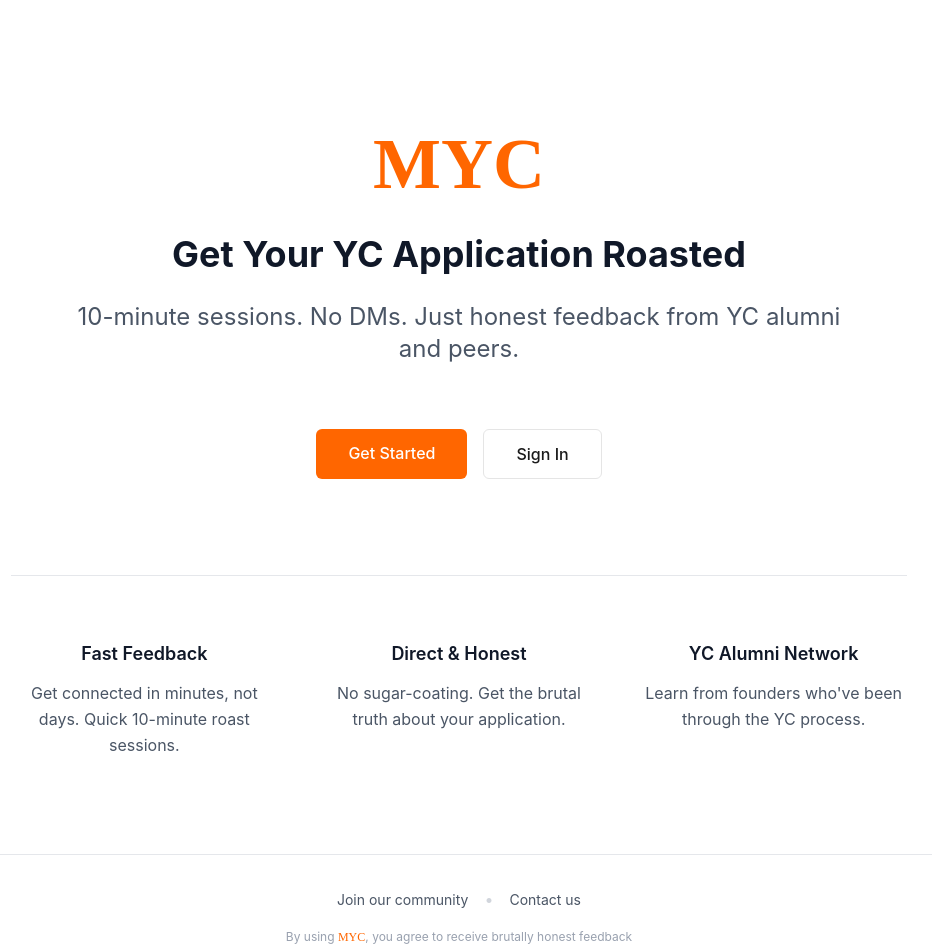
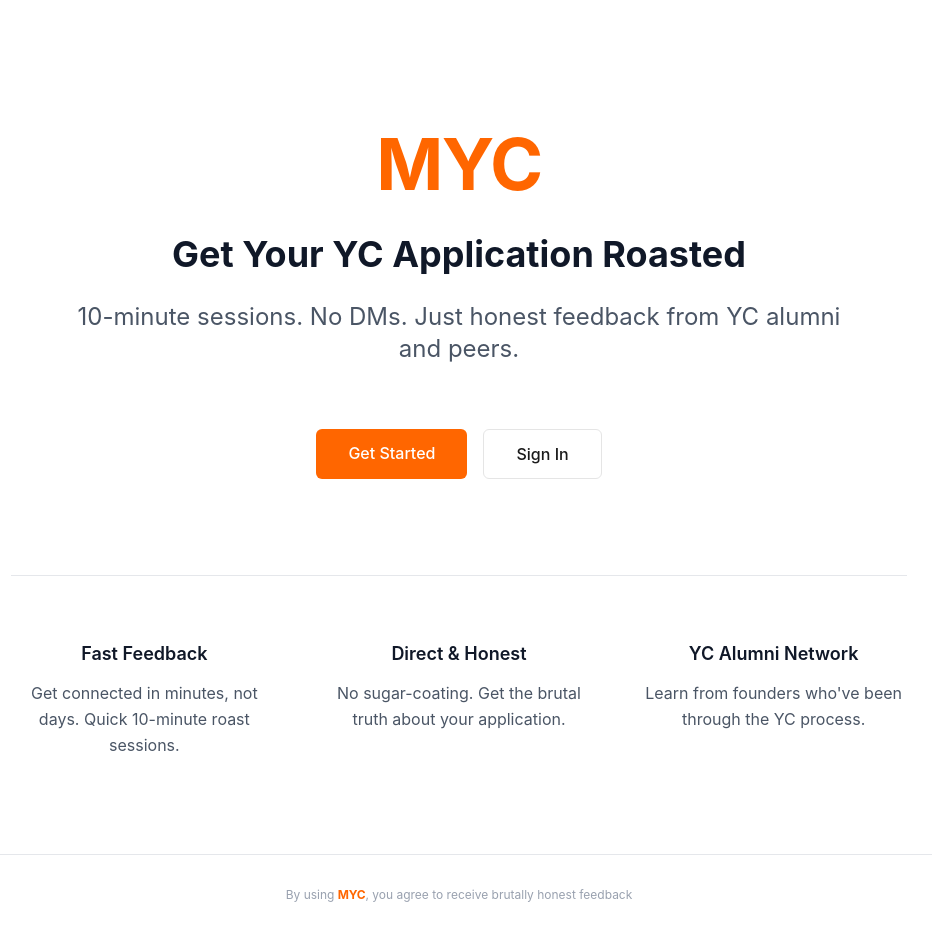
Before and after one commit to jaffarkeikei/myc, a Next.js app: page / in a window 1280 px wide. Shown: the top 952 px of the page, without its empty margins (181-1113 px from the left). Built offline with nearby package versions, Linux system fonts and the light colour scheme.

Commit message:
Match YC font style, remove footer links

```diff
--- a/app/globals.css
+++ b/app/globals.css
@@ -61,7 +61,9 @@
   }
 
   .myc-font {
-    font-family: 'KP Primary Penmanship', cursive;
+    font-family: -apple-system, BlinkMacSystemFont, "Segoe UI", Roboto, "Helvetica Neue", Arial, sans-serif;
+    font-weight: 700;
+    letter-spacing: -0.02em;
   }
 }
 
--- a/app/page.tsx
+++ b/app/page.tsx
@@ -62,23 +62,6 @@
 
           {/* Footer */}
           <div className="mt-24 pt-8 border-t border-gray-200">
-            <div className="flex flex-col sm:flex-row items-center justify-center gap-4 mb-4">
-              <a
-                href="https://discord.gg/myc"
-                target="_blank"
-                rel="noopener noreferrer"
-                className="text-sm text-gray-600 hover:text-orange-600 transition-colors"
-              >
-                Join our community
-              </a>
-              <span className="hidden sm:inline text-gray-300">•</span>
-              <a
-                href="mailto:hello@myc.app"
-                className="text-sm text-gray-600 hover:text-orange-600 transition-colors"
-              >
-                Contact us
-              </a>
-            </div>
             <p className="text-xs text-gray-400 text-center">
               By using <span className="myc-font" style={{ color: '#FF6600' }}>MYC</span>, you agree to receive brutally honest feedback
             </p>
```
